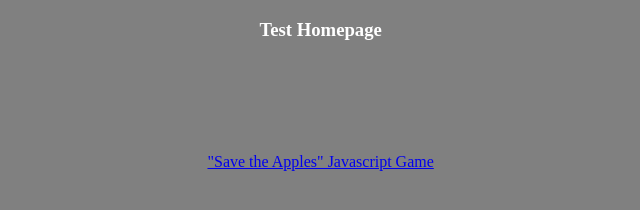
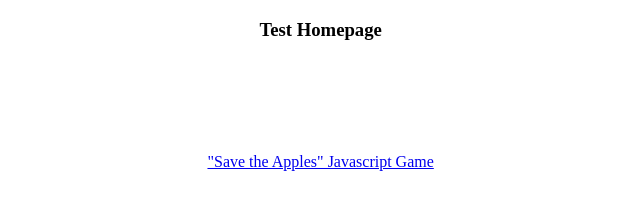
Before and after one commit to LeosonH/prototyping-in-javascript, a plain HTML site: page docs/index.html in a window 1280 px wide. Shown: the whole page, without its empty margins (302-942 px from the left). Drawn offline with Linux system fonts and the light colour scheme.

Commit message:
test homepage

```diff
--- a/docs/css/homestyle.css
+++ b/docs/css/homestyle.css
@@ -1,12 +1,15 @@
 html, body
 {
-	background-color: grey;
+	background-color: white;
 	height: 98%;
 	width: 98%;
 }
 
+p {
+	text-align: center;
+}
 
-h3 {color: white;
+h3 {color: black;
 	height: 15%;
 	user-select: none;
 	text-align: center;
--- a/docs/index.html
+++ b/docs/index.html
@@ -10,6 +10,6 @@
 
     <body>
          <h3> Test Homepage </h3>
-         <center><a href="MyTimerGame.html">"Save the Apples" Javascript Game</a></center>
+         <p><a href="MyTimerGame.html">"Save the Apples" Javascript Game</a></p>
     </body>
 </html>
```
